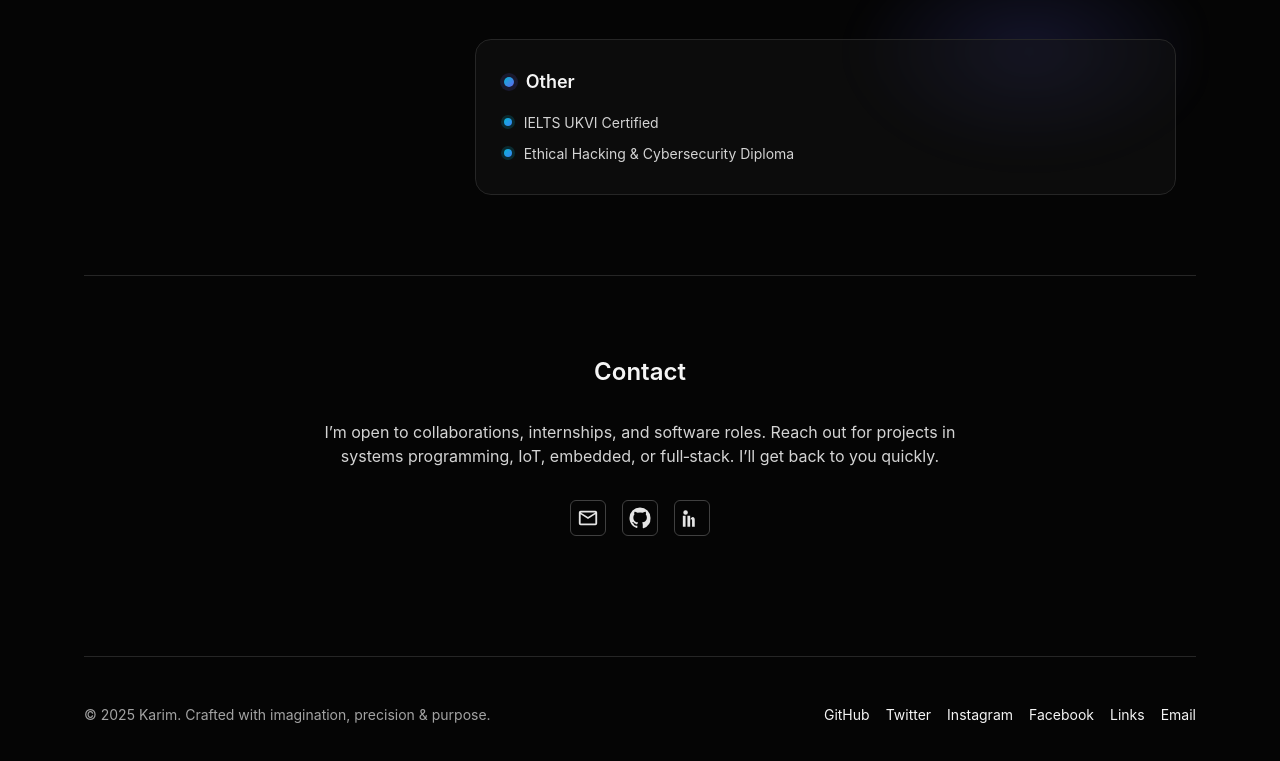
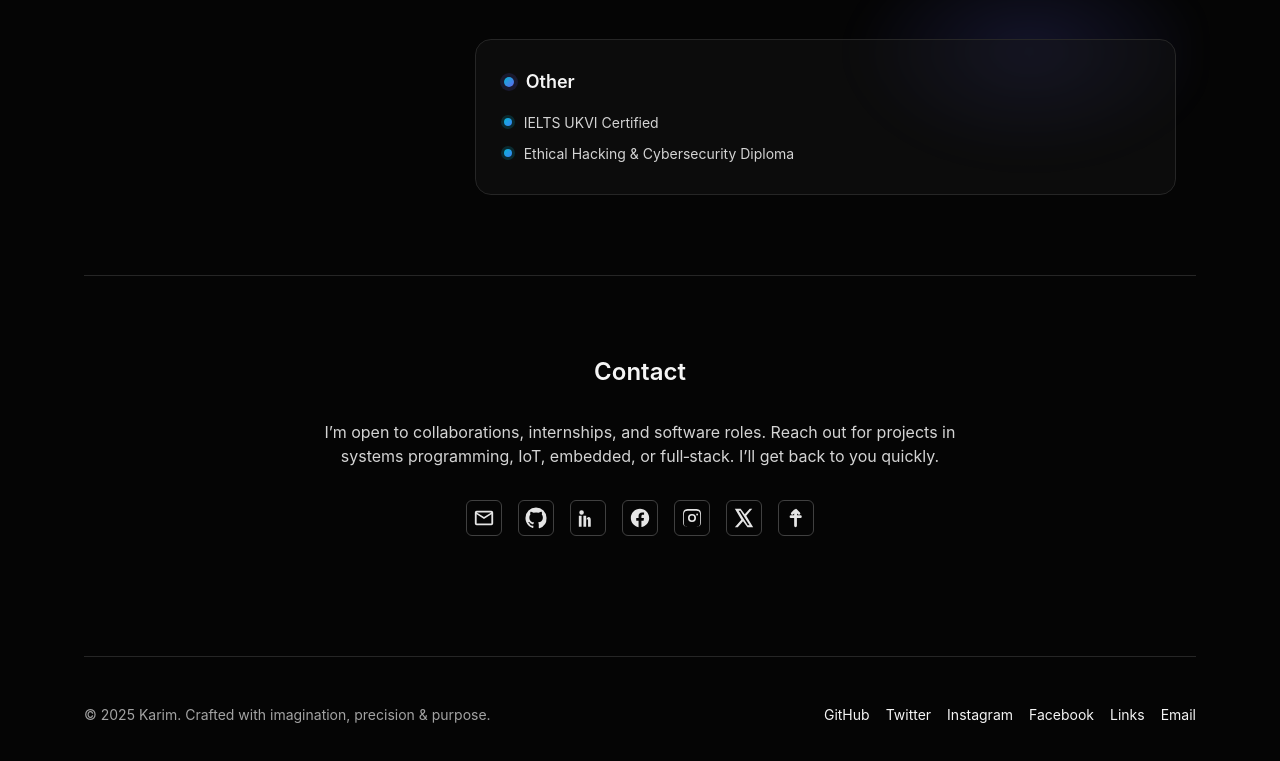
Before and after one commit to Kernel-Hunter/kernel-portfolio, a Next.js app: page / in a window 1280 px wide. Shown: the part 3000-3761 px from the top of the page. Built offline with nearby package versions, Linux system fonts and the light colour scheme.

Commit message:
Update Contact.jsx

```diff
--- a/components/Contact.jsx
+++ b/components/Contact.jsx
@@ -11,18 +11,19 @@ export default function Contact() {
         </p>
 
         <div className="mt-8 flex flex-wrap items-center justify-center gap-4">
+          {/* Email */}
           <a
             href="mailto:karim.masmoudi.dev@gmail.com"
             className="icon-btn"
             aria-label="Send email"
             title="Send email"
           >
-            {/* Mail icon */}
             <svg viewBox="0 0 24 24" width="22" height="22" className="fill-current" aria-hidden="true">
               <path d="M20 4H4a2 2 0 0 0-2 2v12a2 2 0 0 0 2 2h16a2 2 0 0 0 2-2V6a2 2 0 0 0-2-2Zm0 2-8 5L4 6h16Zm0 12H4V8l8 5 8-5v10Z"/>
             </svg>
           </a>
 
+          {/* GitHub */}
           <a
             href="https://github.com/Kernel-Hunter"
             target="_blank"
@@ -31,12 +32,12 @@ export default function Contact() {
             aria-label="GitHub profile"
             title="GitHub profile"
           >
-            {/* GitHub icon */}
             <svg viewBox="0 0 24 24" width="22" height="22" className="fill-current" aria-hidden="true">
               <path d="M12 .5A11.5 11.5 0 0 0 .5 12c0 5.08 3.29 9.38 7.86 10.89.58.11.79-.25.79-.56 0-.28-.01-1.02-.02-2-3.2.7-3.88-1.54-3.88-1.54-.53-1.34-1.3-1.7-1.3-1.7-1.06-.72.08-.7.08-.7 1.17.08 1.79 1.2 1.79 1.2 1.04 1.78 2.73 1.27 3.4.97.11-.76.41-1.27.75-1.56-2.55-.29-5.23-1.28-5.23-5.71 0-1.26.45-2.29 1.19-3.1-.12-.29-.52-1.46.11-3.05 0 0 .97-.31 3.18 1.18a11.02 11.02 0 0 1 5.79 0c2.2-1.49 3.17-1.18 3.17-1.18.64 1.59.24 2.76.12 3.05.74.81 1.18 1.84 1.18 3.1 0 4.44-2.69 5.41-5.25 5.7.43.37.81 1.11.81 2.25 0 1.63-.02 2.95-.02 3.35 0 .31.21.68.8.56A11.5 11.5 0 0 0 23.5 12 11.5 11.5 0 0 0 12 .5Z" />
             </svg>
           </a>
 
+          {/* LinkedIn */}
           <a
             href="https://www.linkedin.com/in/karim-masmoudi"
             target="_blank"
@@ -45,9 +46,64 @@ export default function Contact() {
             aria-label="LinkedIn profile"
             title="LinkedIn profile"
           >
-            {/* LinkedIn icon */}
             <svg viewBox="0 0 24 24" width="22" height="22" className="fill-current" aria-hidden="true">
               <path d="M4.98 3.5A2.5 2.5 0 1 0 5 8.5a2.5 2.5 0 0 0-.02-5Zm.02 6H2v12h3V9.5Zm5 0H7v12h3v-6.66c0-1.78 2.07-1.92 2.07 0V21.5H15v-7.52c0-4.2-4.55-4.04-5 1.12V9.5Z"/>
+            </svg>
+          </a>
+
+          {/* Facebook */}
+          <a
+            href="https://www.facebook.com/karim.masmoudi"
+            target="_blank"
+            rel="noopener noreferrer"
+            className="icon-btn"
+            aria-label="Facebook profile"
+            title="Facebook profile"
+          >
+            <svg viewBox="0 0 24 24" width="22" height="22" className="fill-current" aria-hidden="true">
+              <path d="M22 12.06C22 6.5 17.52 2 12 2S2 6.5 2 12.06c0 5 3.66 9.14 8.44 9.94v-7.03H7.9v-2.9h2.54V9.8c0-2.5 1.49-3.89 3.77-3.89 1.09 0 2.23.2 2.23.2v2.46h-1.26c-1.24 0-1.63.77-1.63 1.56v1.87h2.78l-.44 2.9h-2.34v7.03C18.34 21.2 22 17.06 22 12.06Z"/>
+            </svg>
+          </a>
+
+          {/* Instagram */}
+          <a
+            href="https://www.instagram.com/karim.masmoudi"
+            target="_blank"
+            rel="noopener noreferrer"
+            className="icon-btn"
+            aria-label="Instagram profile"
+            title="Instagram profile"
+          >
+            <svg viewBox="0 0 24 24" width="22" height="22" className="fill-current" aria-hidden="true">
+              <path d="M12 2.2c3.2 0 3.6 0 4.85.07 1.17.06 1.8.25 2.22.42.56.22.96.48 1.38.9.42.42.68.82.9 1.38.17.42.36 1.05.42 2.22.07 1.25.07 1.65.07 4.85s0 3.6-.07 4.85c-.06 1.17-.25 1.8-.42 2.22-.22.56-.48.96-.9 1.38-.42.42-.82.68-1.38.9-.42.17-1.05.36-2.22.42-1.25.07-1.65.07-4.85.07s-3.6 0-4.85-.07c-1.17-.06-1.8-.25-2.22-.42a4.34 4.34 0 0 1-1.38-.9 4.34 4.34 0 0 1-.9-1.38c-.17-.42-.36-1.05-.42-2.22C2.2 15.6 2.2 15.2 2.2 12s0-3.6.07-4.85c.06-1.17.25-1.8.42-2.22.22-.56.48-.96.9-1.38.42-.42.82-.68 1.38-.9.42-.17 1.05-.36 2.22-.42C8.4 2.2 8.8 2.2 12 2.2Zm0 1.8c-3.15 0-3.52 0-4.76.07-.97.05-1.5.21-1.85.35-.46.18-.8.4-1.15.75-.35.35-.57.69-.75 1.15-.14.35-.3.88-.35 1.85-.07 1.24-.07 1.61-.07 4.76s0 3.52.07 4.76c.05.97.21 1.5.35 1.85.18.46.4.8.75 1.15.35.35.69.57 1.15.75.35.14.88.3 1.85.35 1.24.07 1.61.07 4.76.07s3.52 0 4.76-.07c.97-.05 1.5-.21 1.85-.35.46-.18.8-.4 1.15-.75.35-.35.57-.69.75-1.15.14-.35.3-.88.35-1.85.07-1.24.07-1.61.07-4.76s0-3.52-.07-4.76c-.05-.97-.21-1.5-.35-1.85-.18-.46-.4-.8-.75-1.15-.35-.35-.69-.57-1.15-.75-.35-.14-.88-.3-1.85-.35-1.24-.07-1.61-.07-4.76-.07Zm0 3.6a4.4 4.4 0 1 1 0 8.8 4.4 4.4 0 0 1 0-8.8Zm0 1.8a2.6 2.6 0 1 0 0 5.2 2.6 2.6 0 0 0 0-5.2Zm5.6-2.2a1 1 0 1 1 0 2 1 1 0 0 1 0-2Z"/>
+            </svg>
+          </a>
+
+          {/* Twitter/X */}
+          <a
+            href="https://twitter.com/karim_masmoudi"
+            target="_blank"
+            rel="noopener noreferrer"
+            className="icon-btn"
+            aria-label="Twitter profile"
+            title="Twitter profile"
+          >
+            <svg viewBox="0 0 24 24" width="22" height="22" className="fill-current" aria-hidden="true">
+              <path d="M18.244 2H21l-6.56 7.49L22 22h-6.222l-4.86-6.34L5.2 22H2l7.12-8.12L2 2h6.35l4.49 5.91L18.244 2Zm-2.18 18h2.04L8.04 4H6.1l9.964 16Z"/>
+            </svg>
+          </a>
+
+          {/* Linktree */}
+          <a
+            href="https://linktr.ee/karimmasmoudi"
+            target="_blank"
+            rel="noopener noreferrer"
+            className="icon-btn"
+            aria-label="Linktree"
+            title="Linktree"
+          >
+            <svg viewBox="0 0 24 24" width="22" height="22" className="fill-current" aria-hidden="true">
+              <path d="M10.9 2.6a1.5 1.5 0 0 1 2.2 0l3.2 3.3a1.5 1.5 0 1 1-2.2 2.1l-.9-.9V9h3.6a1.5 1.5 0 0 1 0 3H13v8.5a1.5 1.5 0 0 1-3 0V12H6.5a1.5 1.5 0 0 1 0-3H10V7.1l-.9.9a1.5 1.5 0 1 1-2.2-2.1l3.2-3.3Z"/>
             </svg>
           </a>
         </div>
```
